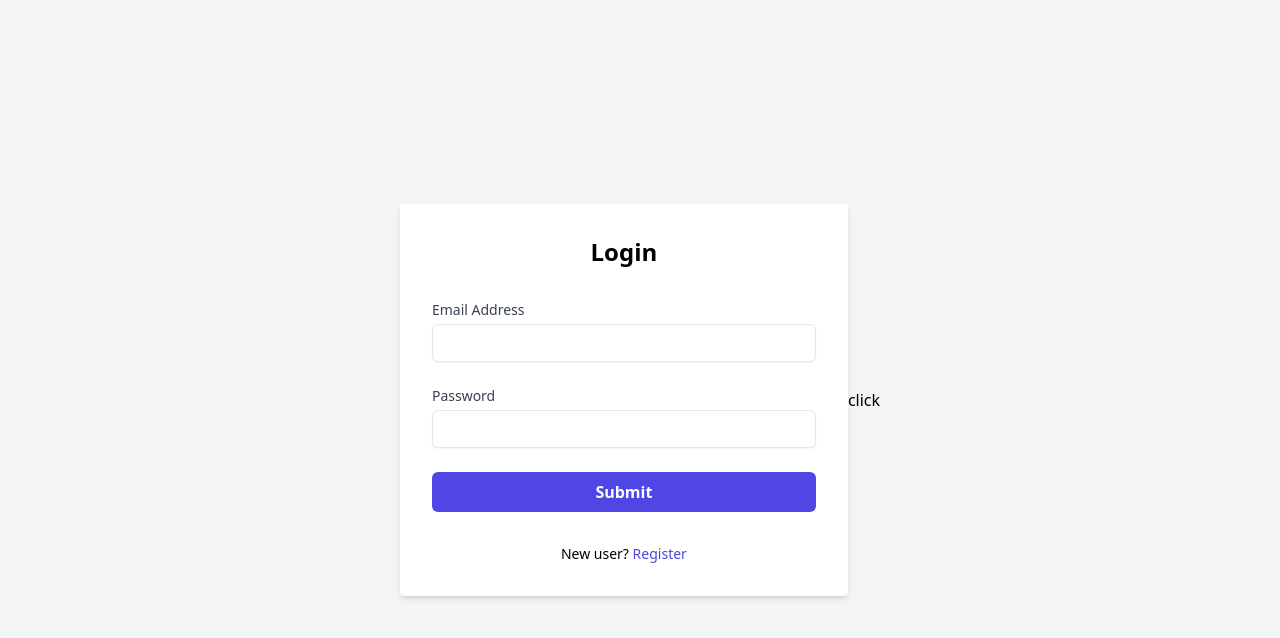
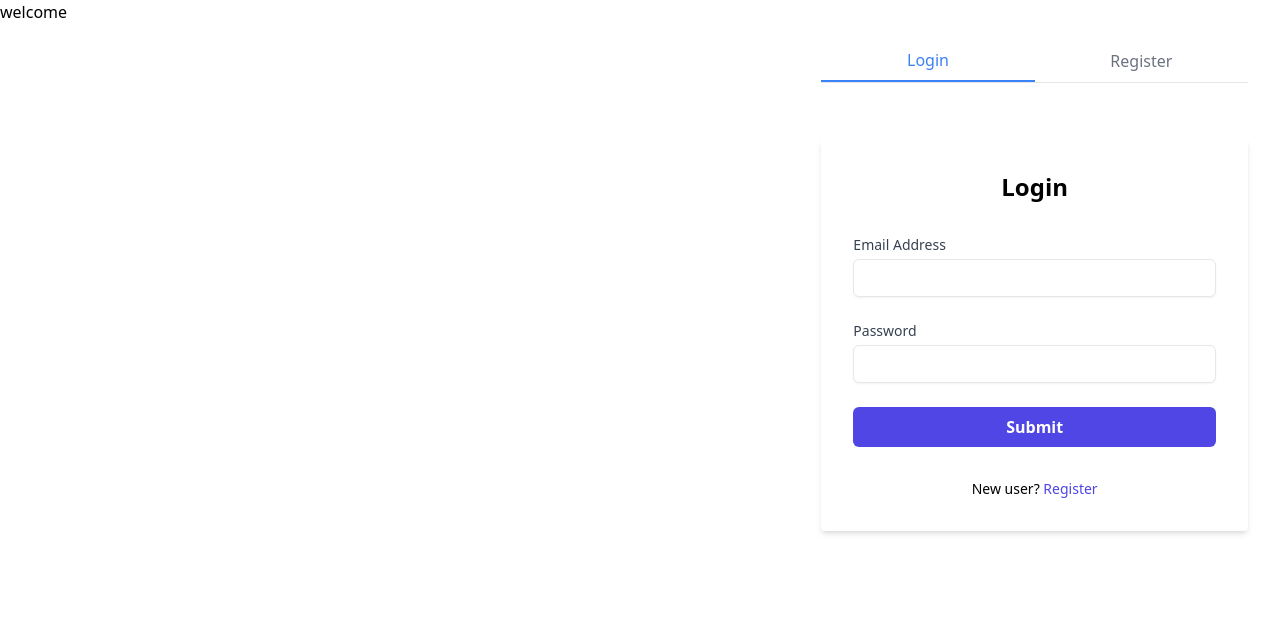
Before and after one commit to SFarazH/application-tracker, a React (Create React App) app: page / in a window 1280 px wide. Shown: the top 638 px of the page. Built offline with nearby package versions, Linux system fonts and the light colour scheme; no server answers.

Commit message:
login and register moved to tabs

```diff
--- a/src/App.jsx
+++ b/src/App.jsx
@@ -6,6 +6,8 @@ import Navbar from "./components/Navbar";
 import Dashboard from "./pages/Dashboard";
 import ProtectedRoute from "./components/ProtectedRoute";
 import { AuthProvider } from "./components/AuthContext";
+import Tabs from "./pages/Tabs";
+import Home from "./pages/Home";
 
 function App() {
   return (
@@ -13,7 +15,7 @@ function App() {
       <BrowserRouter>
         <Routes>
           <Route path="/register" element={<Register />} />
-          <Route path="/" element={<Login />} />
+          <Route path="/" element={<Home />} />
           <Route
             path="/dashboard"
             element={
--- /dev/null
+++ b/src/pages/Home.jsx
@@ -0,0 +1,15 @@
+import React from "react";
+import Tabs from "./Tabs";
+
+const Home = () => {
+  return (
+    <>
+      <div className="block justify-between md:flex">
+        <div>welcome</div>
+        <Tabs />
+      </div>
+    </>
+  );
+};
+
+export default Home;
--- a/src/pages/Login.jsx
+++ b/src/pages/Login.jsx
@@ -1,9 +1,9 @@
 import { React, useEffect, useState, useSyncExternalStore } from "react";
 import { useAuth } from "../components/AuthContext";
-import { Link, useNavigate } from "react-router-dom";
+import { useNavigate } from "react-router-dom";
 import axios from "axios";
 
-const Login = () => {
+const Login = ({ setActiveTab }) => {
   const navigate = useNavigate();
   const [email, setEmail] = useState("");
   const [password, setPassword] = useState("");
@@ -49,7 +49,7 @@ const Login = () => {
   };
 
   return (
-    <div className="flex items-center justify-center min-h-screen bg-gray-100">
+    <div className="flex items-center justify-center mt-10">
       <div className="w-full max-w-md p-8 space-y-8 bg-white rounded shadow-md">
         <h2 className="text-2xl font-bold text-center">Login</h2>
         <form onSubmit={handleSubmit} className="space-y-6">
@@ -65,7 +65,10 @@ const Login = () => {
               id="email"
               className="w-full px-3 py-2 mt-1 border rounded-md shadow-sm focus:outline-none focus:ring-indigo-500 focus:border-indigo-500 sm:text-sm"
               value={email}
-              onChange={(e) => setEmail(e.target.value)}
+              onChange={(e) => {
+                setEmail(e.target.value);
+                error && setError(false);
+              }}
               required
             />
           </div>
@@ -106,28 +109,17 @@ const Login = () => {
         <div className="text-center">
           <p className="text-sm">
             New user?{" "}
-            <Link to="/register">
-              <span className="font-medium text-indigo-600 hover:text-indigo-500">
-                Register
-              </span>
-            </Link>
+            <span
+              onClick={() => {
+                setActiveTab(1);
+              }}
+              className="font-medium text-indigo-600 hover:text-indigo-500 cursor-pointer"
+            >
+              Register
+            </span>
           </p>
         </div>
       </div>
-      <button
-        onClick={() => {
-          const config = {
-            url: "http://localhost:4000/auth/verify",
-            method: "get",
-            withCredentials: true,
-          };
-          axios(config)
-            .then((res) => console.log(res.data))
-            .catch((e) => console.error(e));
-        }}
-      >
-        click
-      </button>
     </div>
   );
 };
--- a/src/pages/Register.jsx
+++ b/src/pages/Register.jsx
@@ -1,9 +1,9 @@
 import React, { useState } from "react";
 import { useAuth } from "../components/AuthContext";
 import axios from "axios";
-import { Link, useNavigate } from "react-router-dom";
+import { useNavigate } from "react-router-dom";
 
-const Register = () => {
+const Register = ({ setActiveTab }) => {
   const [name, setName] = useState("");
   const [email, setEmail] = useState("");
   const [password, setPassword] = useState("");
@@ -29,8 +29,8 @@ const Register = () => {
         setSuccess(true);
         setError(false);
         setTimeout(() => {
-          navigate("/");
-        }, 5000);
+          setActiveTab(0);
+        }, 2000);
       })
       .catch((e) => {
         setError(true);
@@ -40,7 +40,7 @@ const Register = () => {
   };
 
   return (
-    <div className="flex items-center justify-center min-h-screen bg-gray-100">
+    <div className="flex items-center justify-center mt-10">
       <div className="w-full max-w-md p-8 space-y-8 bg-white rounded shadow-md">
         <h2 className="text-2xl font-bold text-center">Register</h2>
         <form onSubmit={handleSubmit} className="space-y-6">
@@ -72,7 +72,10 @@ const Register = () => {
               id="email"
               className="w-full px-3 py-2 mt-1 border rounded-md shadow-sm focus:outline-none focus:ring-indigo-500 focus:border-indigo-500 sm:text-sm"
               value={email}
-              onChange={(e) => setEmail(e.target.value)}
+              onChange={(e) => {
+                setEmail(e.target.value);
+                error && setError(false);
+              }}
               required
             />
           </div>
@@ -112,11 +115,14 @@ const Register = () => {
         <div className="text-center">
           <p className="text-sm">
             Already registered?{" "}
-            <Link to="/login">
-              <span className="font-medium text-indigo-600 hover:text-indigo-500">
-                Login
-              </span>
-            </Link>
+            <span
+              onClick={() => {
+                setActiveTab(0);
+              }}
+              className="font-medium text-indigo-600 hover:text-indigo-500 cursor-pointer"
+            >
+              Login
+            </span>
           </p>
         </div>
       </div>
--- /dev/null
+++ b/src/pages/Tabs.jsx
@@ -0,0 +1,35 @@
+import React, { useState } from "react";
+import Login from "./Login";
+import Register from "./Register";
+
+const Tabs = () => {
+  const [activeTab, setActiveTab] = useState(0);
+
+  const tabs = [
+    { title: "Login", component: <Login setActiveTab={setActiveTab} /> },
+    { title: "Register", component: <Register setActiveTab={setActiveTab} /> },
+  ];
+
+  return (
+    <div className="mx-8 mt-10 md:w-1/3">
+      <div className="flex border-b border-gray-200">
+        {tabs.map((tab, index) => (
+          <button
+            key={index}
+            onClick={() => setActiveTab(index)}
+            className={`flex-1 py-2 text-center transition duration-300 ${
+              activeTab === index
+                ? "border-b-2 border-blue-500 text-blue-500"
+                : "text-gray-500"
+            }`}
+          >
+            {tab.title}
+          </button>
+        ))}
+      </div>
+      <div className="py-4">{tabs[activeTab].component}</div>
+    </div>
+  );
+};
+
+export default Tabs;
```
